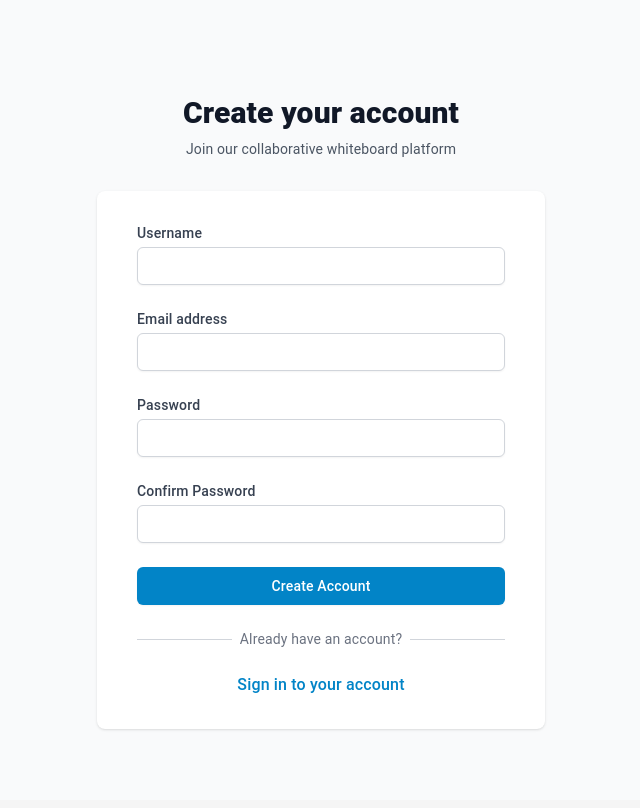
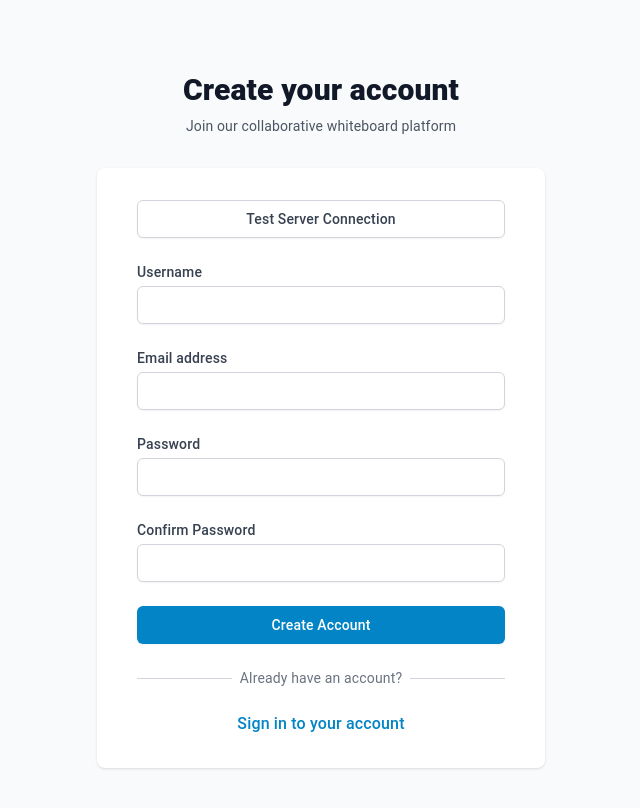
Before and after one commit to Avishkar2004/Whiteboard-Collaborate-Create, a React (Vite) app in the folder client/: page /register in a window 1280 px wide. Shown: the top 808 px of the page, without its empty margins (319-959 px from the left). Built offline with nearby package versions, Linux system fonts and the light colour scheme.

Commit message:
test api removed

```diff
--- a/client/src/pages/Register.jsx
+++ b/client/src/pages/Register.jsx
@@ -1,6 +1,7 @@
 import { useState } from 'react';
 import { useNavigate, Link as RouterLink } from 'react-router-dom';
 import { useAuth } from '../hooks/useAuth';
+import api from '../components/config/api';
 
 const Register = () => {
   const navigate = useNavigate();
@@ -12,6 +13,7 @@ const Register = () => {
     confirmPassword: '',
   });
   const [error, setError] = useState('');
+  const [testResult, setTestResult] = useState('');
 
   const handleChange = (e) => {
     setFormData({
@@ -41,7 +43,37 @@ const Register = () => {
     }
   };
 
+  const testConnection = async () => {
+    try {
+      setTestResult('Testing connection...');
 
+      // Test basic server connection
+      const healthResponse = await api.get('/health');
+      console.log('Health check response:', healthResponse.data);
+
+      // Test API endpoint
+      const apiResponse = await api.get('/api/test');
+      console.log('API test response:', apiResponse.data);
+
+      // Test database status
+      const dbStatusResponse = await api.get('/api/db-status');
+      console.log('Database status response:', dbStatusResponse.data);
+
+      // Test CORS GET
+      const corsGetResponse = await api.get('/api/cors-test');
+      console.log('CORS GET response:', corsGetResponse.data);
+
+      // Test CORS POST
+      const corsPostResponse = await api.post('/api/cors-test', { test: 'data' });
+      console.log('CORS POST response:', corsPostResponse.data);
+
+      const dbStatus = dbStatusResponse.data.database === 'connected' ? 'Connected' : 'Disconnected';
+      setTestResult(`Connection successful! Health: ${healthResponse.data.status}, API: ${apiResponse.data.message}, Database: ${dbStatus}`);
+    } catch (error) {
+      console.error('Test connection error:', error);
+      setTestResult(`Connection failed: ${error.message} (Status: ${error.response?.status})`);
+    }
+  };
 
   return (
     <div className="min-h-screen bg-gray-50 flex flex-col justify-center py-12 sm:px-6 lg:px-8">
@@ -71,7 +103,32 @@ const Register = () => {
             </div>
           )}
 
+          {testResult && (
+            <div className="mb-4 bg-blue-50 border-l-4 border-blue-400 p-4">
+              <div className="flex">
+                <div className="flex-shrink-0">
+                  <svg className="h-5 w-5 text-blue-400" viewBox="0 0 20 20" fill="currentColor">
+                    <path fillRule="evenodd" d="M18 10a8 8 0 11-16 0 8 8 0 0116 0zm-7-4a1 1 0 11-2 0 1 1 0 012 0zM9 9a1 1 0 000 2v3a1 1 0 001 1h1a1 1 0 100-2v-3a1 1 0 00-1-1H9z" clipRule="evenodd" />
+                  </svg>
+                </div>
+                <div className="ml-3">
+                  <p className="text-sm text-blue-700">{testResult}</p>
+                </div>
+              </div>
+            </div>
+          )}
+
           <form className="space-y-6" onSubmit={handleSubmit}>
+            <div>
+              <button
+                type="button"
+                onClick={testConnection}
+                className="w-full mb-4 flex justify-center py-2 px-4 border border-gray-300 rounded-md shadow-sm text-sm font-medium text-gray-700 bg-white hover:bg-gray-50 focus:outline-none focus:ring-2 focus:ring-offset-2 focus:ring-primary-500 transition-colors duration-200"
+              >
+                Test Server Connection
+              </button>
+            </div>
+
             <div>
               <label htmlFor="username" className="block text-sm font-medium text-gray-700">
                 Username
```
